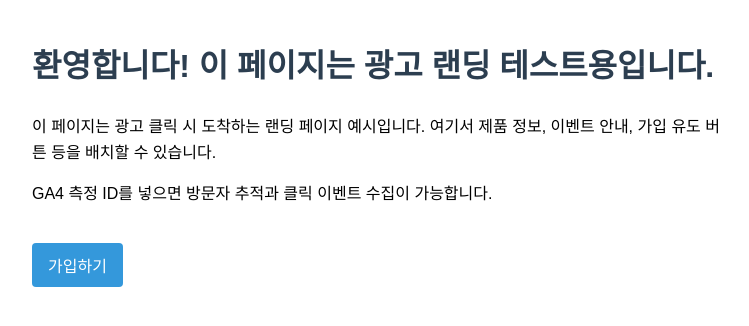
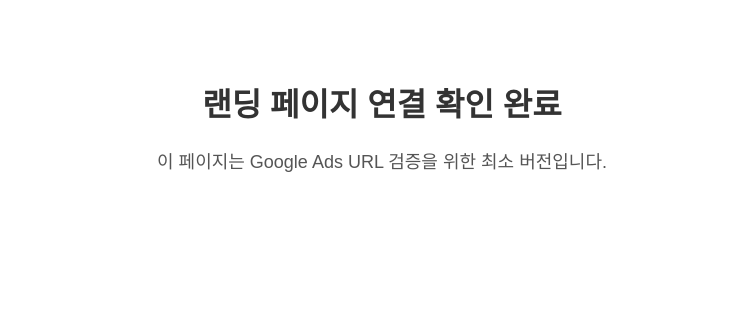
Before and after one commit to dajjoy710-maker/ad-test, a plain HTML site: page index.html in a window 1280 px wide. Shown: the whole page, without its empty margins (258-1007 px from the left). Drawn offline with Linux system fonts and the light colour scheme.

Commit message:
Update index.html

```diff
--- a/index.html
+++ b/index.html
@@ -1,30 +1,17 @@
 <!DOCTYPE html>
 <html lang="ko">
 <head>
-  <meta charset="UTF-8">
-  <title>광고 랜딩 테스트 페이지</title>
-  <!-- GA4 태그 (측정 ID를 G-XXXXXXX로 변경) -->
-  <script async src="https://www.googletagmanager.com/gtag/js?id=G-XXXXXXX"></script>
-  <script>
-    window.dataLayer = window.dataLayer || [];
-    function gtag(){dataLayer.push(arguments);}
-    gtag('js', new Date());
-    gtag('config', 'G-XXXXXXX');
-  </script>
+  <meta charset="UTF-8" />
+  <meta name="viewport" content="width=device-width, initial-scale=1" />
+  <title>광고 랜딩 검증용</title>
   <style>
-    body { font-family: Arial, sans-serif; max-width: 700px; margin: 0 auto; padding: 20px; line-height: 1.6; }
-    h1 { color: #2c3e50; }
-    button { padding: 10px 16px; font-size: 16px; margin-top: 20px; cursor: pointer; background-color: #3498db; color: white; border: none; border-radius: 4px; }
-    button:hover { background-color: #2980b9; }
+    body { font-family: Arial, sans-serif; text-align: center; padding: 50px; }
+    h1 { color: #333; }
+    p { font-size: 18px; color: #555; }
   </style>
 </head>
 <body>
-  <h1>환영합니다! 이 페이지는 광고 랜딩 테스트용입니다.</h1>
-  <p>이 페이지는 광고 클릭 시 도착하는 랜딩 페이지 예시입니다. 여기서 제품 정보, 이벤트 안내, 가입 유도 버튼 등을 배치할 수 있습니다.</p>
-  <p>GA4 측정 ID를 넣으면 방문자 추적과 클릭 이벤트 수집이 가능합니다.</p>
-
-  <button onclick="gtag('event', 'cta_click', {event_category: '랜딩페이지', event_label: '가입 버튼'}); alert('가입 버튼 클릭 이벤트가 전송되었습니다!');">
-    가입하기
-  </button>
+  <h1>랜딩 페이지 연결 확인 완료</h1>
+  <p>이 페이지는 Google Ads URL 검증을 위한 최소 버전입니다.</p>
 </body>
 </html>
```
